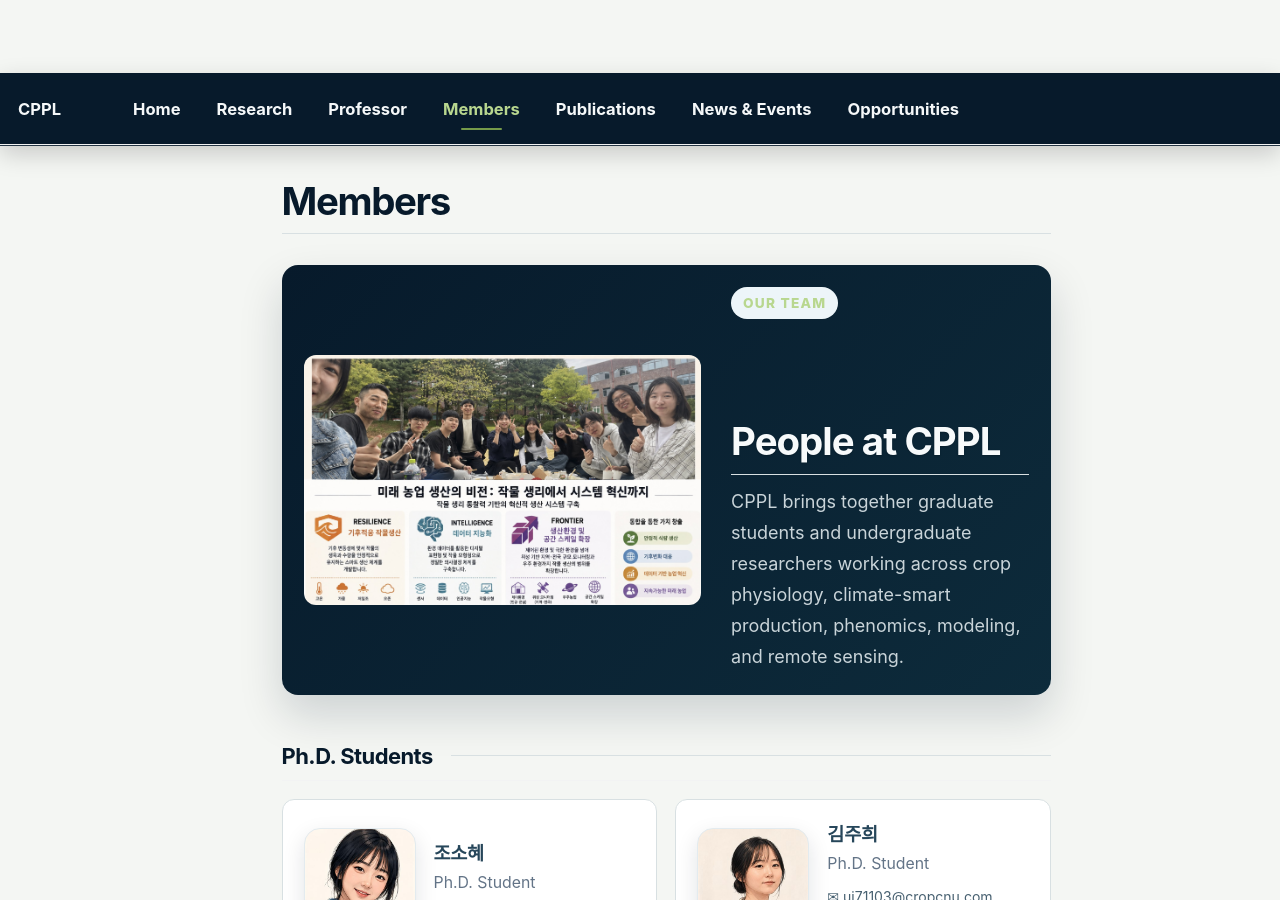
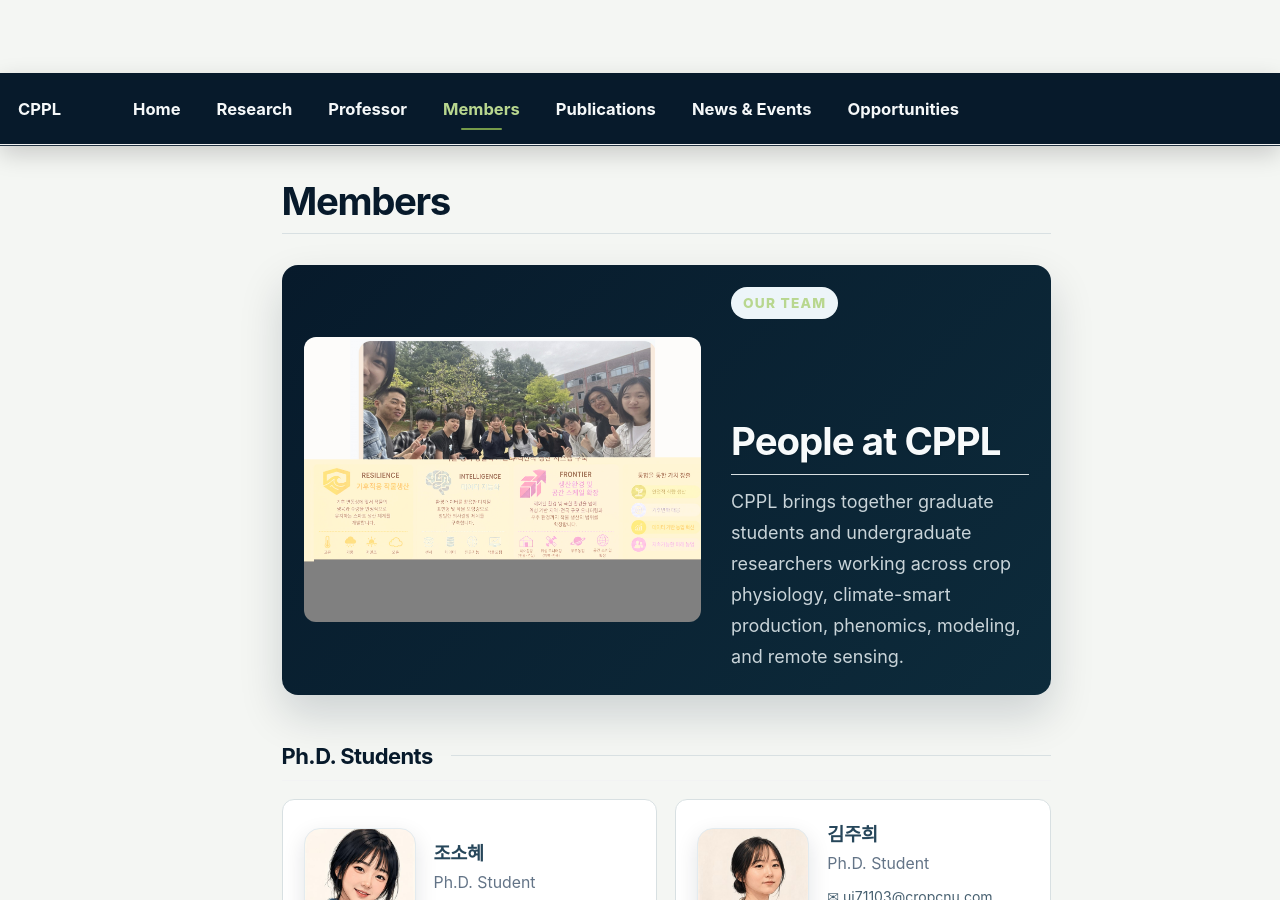
Before and after one commit to HYEONSEOKLEE-Prof/hyeonseoklee-prof.github.io, a Jekyll site: the page built from _pages/members.md, in a window 1280 px wide and 900 px high. Built offline with Jekyll 4.4.1, drawn with Linux system fonts in a browser that asks for light colours; a script bundle is joined from its source files by our own code; library files that are not in the unit come from our copies.

Commit message:
Update Members hero with revised team vision graphic

```diff
--- a/_pages/members.md
+++ b/_pages/members.md
@@ -61,7 +61,7 @@
 </style>
 
 <div class="cppl-members-hero" style="background:linear-gradient(135deg,#071a2b,#0d2b3b)!important;color:#f7fafb!important;">
-  <div class="cppl-members-hero-visual"><img data-members-hero-version="team-2026" src="/images/members/cppl-members-team-2026.jpg?v=1" width="1815" height="1143" loading="eager" decoding="async" alt="CPPL members together on the Chungnam National University campus" style="width:100%;height:auto;max-height:none!important;object-fit:contain!important;display:block;border-radius:12px;"></div>
+  <div class="cppl-members-hero-visual"><img data-members-hero-version="vision-team-2026" src="/images/members/cppl-members-vision-team-2026.jpg?v=1" width="3114" height="2234" loading="eager" decoding="async" alt="CPPL team and research vision for resilient, data-driven, and scalable crop production" style="width:100%;height:auto;max-height:none!important;object-fit:contain!important;display:block;border-radius:12px;"></div>
   <div>
     <div class="cppl-eyebrow">Our Team</div>
     <h2>People at CPPL</h2>
```
Also changed, not shown: images/members/cppl-members-vision-team-2026.jpg (added).
